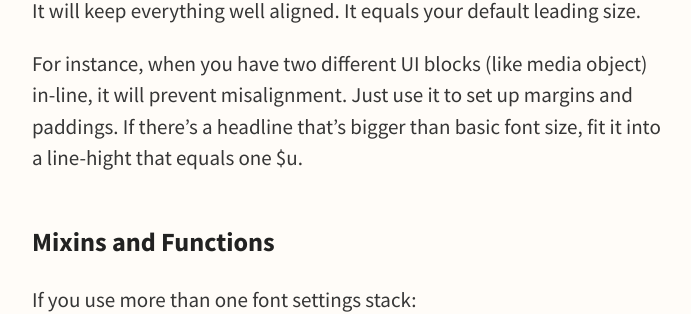
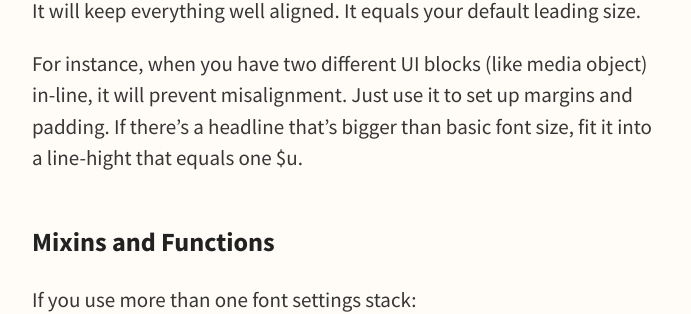
Before and after one commit to bart747/bart747, a Jekyll site: the page built from _posts/2015-11-19-maintainable-ui.md, in a window 1280 px wide and 900 px high, scrolled down 2272 px. Shown: the part 210-524 px from the top of the window, without its empty margins (293-984 px from the left). Built offline with Jekyll 4.4.1, drawn with Linux system fonts in a browser that asks for light colours; comment, search, counter and statistics services are not loaded; some of the changed text lies outside the part shown.

Commit message:
fix typos in blogposts

```diff
--- a/_posts/2015-11-19-maintainable-ui.md
+++ b/_posts/2015-11-19-maintainable-ui.md
@@ -8,7 +8,7 @@ I guarantee you that changes are unavoidable. And you can’t predict the future
 You also can’t solve problems in theory only, without prototyping.
 So make your life easier and build things that are easy to edit.
 
-Here are some examples of SASS based solutions that you can use to make UI more maintainable and themable.
+Here are some examples of SASS based solutions that you can use to make UI more maintainable and “themable”.
 
 
 ## Variables
@@ -93,7 +93,7 @@ It will keep everything well aligned. It equals your default leading size.
 
 For instance, when you have two different UI blocks (like media object) in-line,
 it will prevent misalignment.
-Just use it to set up margins and paddings.
+Just use it to set up margins and padding.
 If there's a headline that's bigger than basic font size,
 fit it into a line-hight that equals one $u.
 
```
Also changed, not shown: _posts/2015-12-27-jekyll-speed.md (+1 -1 lines).
